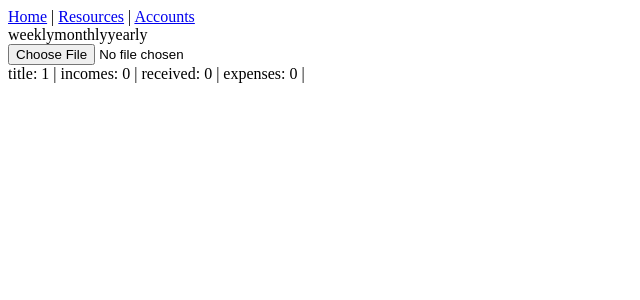
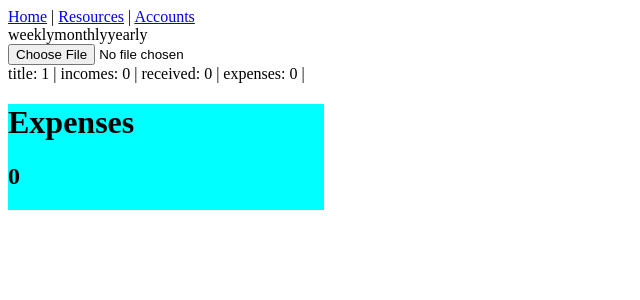
Before and after one commit to alexislopes/ena, a Nuxt app: page /home in a window 1280 px wide. Shown: the top 300 px of the page, without its empty margins (0-640 px from the left). Built offline with nearby package versions, Linux system fonts and the light colour scheme.

Commit message:
add percentage distribution card component 🎚️

```diff
--- /dev/null
+++ b/components/Card.vue
@@ -0,0 +1,34 @@
+<script lang="ts" setup>
+
+interface Distribution {
+  name: string,
+  percentage: number,
+  color: string
+}
+
+interface Relation {
+  total: number,
+  distribution: Distribution[]
+}
+
+interface Props {
+  relation: Relation
+}
+
+const props = defineProps<Props>()
+
+</script>
+
+<template>
+  <div style="width: fit-content; background: cyan; min-width: 25%;">
+    <h1> Expenses </h1>
+    <h2 :text="relation.total"> {{ relation.total }}</h2>
+    <div style="display: flex;">
+      <div v-for="distribution in relation.distribution" :text="distribution.name"
+        :style="{ width: distribution.percentage + '%', height: '16px', border: '1px solid #ccc', background: '#ed7900' }">
+      </div>
+    </div>
+  </div>
+</template>
+
+<style scoped></style>
--- a/pages/home.vue
+++ b/pages/home.vue
@@ -11,7 +11,9 @@
   incomes: {{ store.incomes }} |
   received: {{ store.received }} |
   expenses: {{ store.expenses }} |
-  <!-- by resource: {{ transactionsByResource }} -->
+
+                        <Card :relation="distribution" />
+                      <!-- by resource: {{ transactionsByResource }} -->
 </template>
 
 <script setup>
@@ -28,14 +30,25 @@ const { parseDate } = useDateUtils()
 const store = useTransactionsStore();
 const resourcesStore = useResourcesStore()
 
-const transactionsByResource = computed(() => {
-  return resourcesStore.resources.map(resource => {
+const distribution = computed(() => {
+  const total = resourcesStore.transactionsByResources.map(resource => resource.transactions.map(transaction => transaction.Valor).reduce((a, b) => a + b, 0)).reduce((a, b) => a + b, 0)
+  const distr = resourcesStore.transactionsByResources.map(resource => {
     return {
-      resource: resource.agregador,
-      transactions: store.lastTransactions.filter(transaction => transaction.Conta.toLowerCase().includes(resource.agregador))
+      name: resource.agregador,
+      percentage: (Math.abs(resource.transactions.map(transaction => transaction.Valor).reduce((a, b) => a + b, 0)) * 100) / Math.abs(total)
     }
   })
+  return { total, distribution: distr }
 })
+
+// const transactionsByResource = computed(() => {
+//   return resourcesStore.resources.map(resource => {
+//     return {
+//       resource: resource.agregador,
+//       transactions: store.lastTransactions.filter(transaction => transaction.Conta.toLowerCase().includes(resource.agregador))
+//     }
+//   })
+// })
 
 const incomesByResource = computed(() => {
   return transactionsByResource.value.map(tbr => {
```
